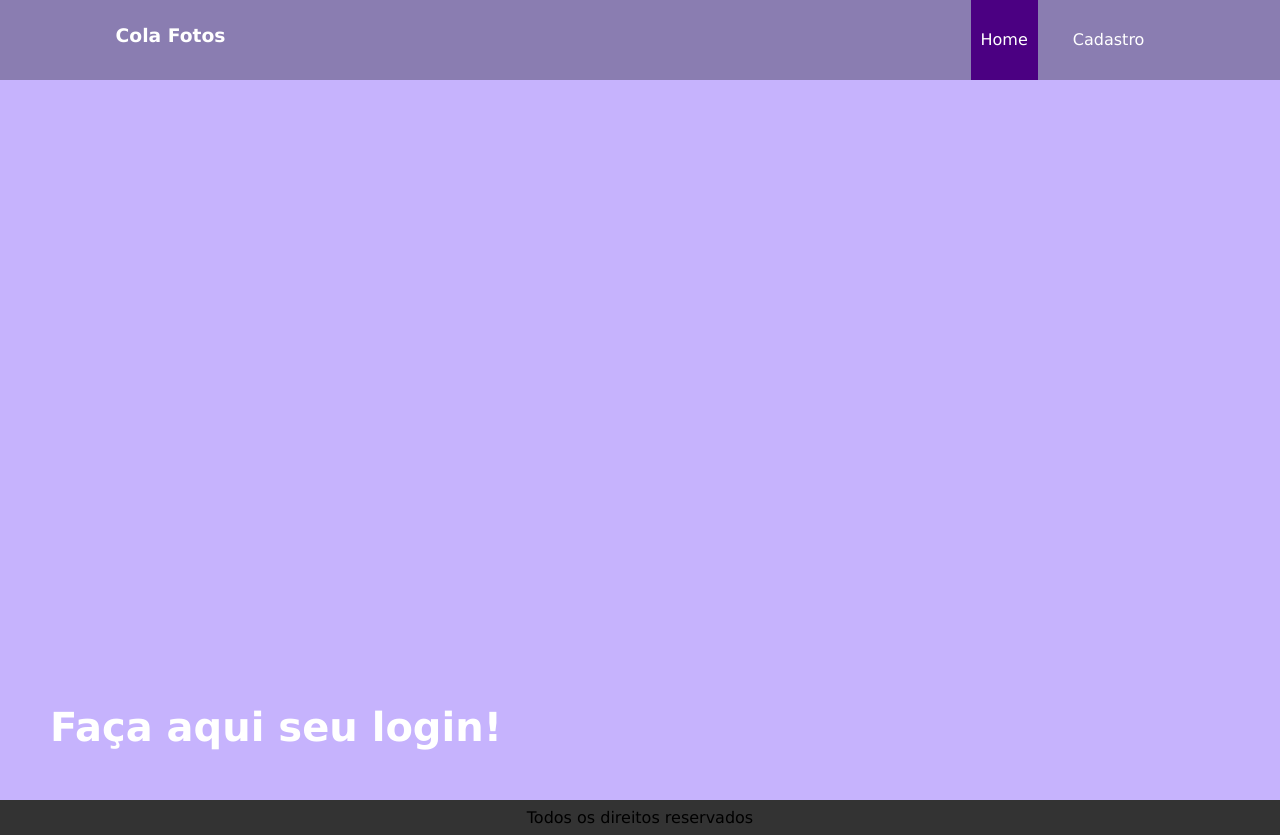
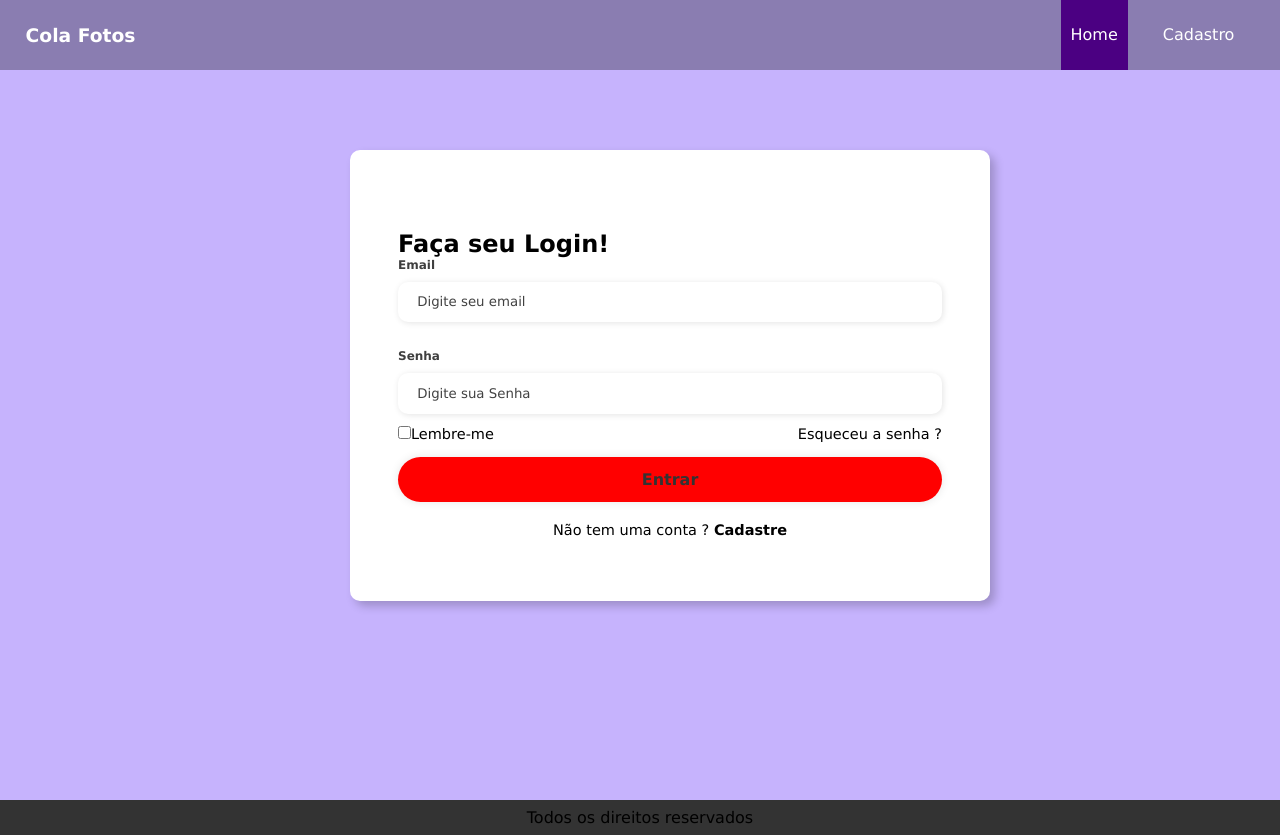
Before and after one commit to Souzatitan/Cola-o-Fotos, a plain HTML site: page templates/Login/login.html in a window 1280 px wide. Drawn offline with Linux system fonts and the light colour scheme.

Commit message:
alteracoes

```diff
--- a/templates/Cadastro/css/estilo.css
+++ b/templates/Cadastro/css/estilo.css
@@ -6,7 +6,7 @@
 }
 
 .center{
-	max-width: 1100px;
+	width:100%;
 	padding:0 2%;
 	display: flex;
 	justify-content: center;
@@ -15,7 +15,7 @@
 
 header{
 	background-color: rgba(0, 0, 0, 0.3);
-	height:80px;
+	height:70px;
 }
 
 .logo{
@@ -37,7 +37,7 @@ header{
 	margin:0 10px;
 	text-decoration: none;
 	padding:0 10px;
-	line-height:80px;
+	line-height:70px;
 	transition: 0.8s;
 }
 
@@ -54,19 +54,6 @@ section.main{
 	background-position: center;
 
 }
-
-.text-chamada{
-	color:white;
-	position: absolute;
-	bottom: 50px;
-	left: 50px;
-
-}
-
-.text-chamada h1{
-	font-size: 40px;
-}
-
 
 .form {
 	margin-left: 350px;
--- a/templates/Login/css/estilo.css
+++ b/templates/Login/css/estilo.css
@@ -6,15 +6,16 @@
 }
 
 .center{
-	max-width: 1100px;
+	width: 100%;
 	padding:0 2%;
 	display: flex;
+	justify-content: center;
 	margin:0 auto;
 }
 
 header{
 	background-color: rgba(0, 0, 0, 0.3);
-	height:80px;
+	height:70px;
 }
 
 .logo{
@@ -36,7 +37,7 @@ header{
 	margin:0 10px;
 	text-decoration: none;
 	padding:0 10px;
-	line-height:80px;
+	line-height:70px;
 	transition: 0.8s;
 }
 
@@ -54,59 +55,123 @@ section.main{
 
 }
 
-.text-chamada{
-	color:white;
-	position: absolute;
-	bottom: 50px;
-	left: 50px;
+.form {
+	margin-left: 350px;
+	margin-top: 80px;
+    width: 50%;
+    display: flex;
+    justify-content: center;
+    flex-direction: column;
+    background-color: white;
+    padding: 3rem;
+    box-shadow: 5px 5px 10px rgba(0,0,0, .212);
+    border-radius: 10px;
 
 }
 
-.text-chamada h1{
-	font-size: 40px;
+.form-header {
+    margin-top: 2rem;
+    display: flex;
+    justify-content: space-between;
 }
 
-section.Heróis{
-	background-color:#708090;
-	padding:20px 0;
-	text-align: center;
-	color: white;
+.input-group {
+
+    display: flex;
+    flex-wrap: wrap;
+    justify-content: space-between;
+    padding: 1rem 0;
+
 }
 
-section.Heróis h3{
-	text-transform: uppercase;
+.input-box {
+	margin-bottom: 2rem;
+    display: flex;
+    flex-direction: column;
+    margin-bottom: 1.1rem;
 }
 
-.produt-single{
-	text-align: left;
+.input-box input {
+    margin: 0.6rem 0;
+    padding: 0.8rem 1.2rem;
+    border: none;
+    border-radius: 10px;
+    box-shadow: 1px 1px 6px #0000001c;
 }
 
-.produto-container{
-	width:100%;
-	justify-content: space-around;
+.input-box input:hover {
+    background-color: #eeeeee75;
+
 }
 
-.produt-single{
-	width: 100%;
-	margin:0 10px;
+.input-box input:focus-visible{
+    outline: 1px solid blueviolet;
+
 }
 
-.produt-single h3{
-	text-align: center;
-	background-color: #ec4141;
-	border:1px solid white;
-	padding: 8px;
+.input-box label {
+    font-size: 0.75rem;
+    font-weight: 600;
+    color: #000000c0;
 }
 
-.produt-single p{
-	background-color: white;
-	padding: 8px;
-	color: black;
+.input-box input::placeholder {
+    color: #000000be;
 }
-.produt-single img{
-	width: 100%;
-	display: block;
+
+.Lembrar{
+    display: flex;
+    justify-content: space-between;
+    font-size: 14.5px;
+    margin: -15px 0 15px;
 }
+
+.Lembrar label input {
+    accent-color:#000;
+    text-decoration: none;
+}
+.Lembrar a{
+    color:black;
+    text-decoration: none;
+}
+
+.Lembrar a:hover{
+    text-decoration: underline;
+}
+
+.btn {
+    width: 100%;
+    height: 45px;
+    background:red;
+    border: none;
+    outline: none;
+    border-radius: 40px;
+    box-shadow: 0 0 10px rgba(0,0,0,.1);
+    cursor: pointer;
+    font-size: 16px;
+    color:#333;
+    font-weight: 600;
+}
+
+.btn:hover{
+    color:blue;
+}
+.register-link {
+    font-size: 14.5px;
+    text-align: center;
+    margin: 20px 0 15px;
+}
+
+.register-link p a {
+    color:black;
+    text-decoration: none;
+    font-weight: 600;
+}
+
+.register-link p a:hover {
+    text-decoration: underline;
+}
+
 
 footer{
 	background-color: #333;
--- a/templates/Login/login.html
+++ b/templates/Login/login.html
@@ -24,7 +24,36 @@
 				</div>
 			</div><!--center-->
 		</header>
-<div class="text-chamada"><h1>Faça aqui seu login!</h1></div>
+
+		<div class="form">
+			<form action="#">
+				<div class="form-header"></div>
+					<div class="title">
+						<h1>Faça seu Login!</h1>
+					</div>
+
+					<div class="input-box">
+						<label for="email">Email</label>
+						<input id="email" type="email" name="email" placeholder="Digite seu email" required>
+					</div>
+
+					<div class="input-box">
+						<label for="password">Senha</label>
+						<input id="password" type="password" name="password" placeholder="Digite sua Senha" required>
+					</div>
+
+					<div class="Lembrar">
+						<label><input type="checkbox">Lembre-me</label>
+						<a href="#"> Esqueceu a senha ?</a>
+					</div>
+
+					<button type="submit" class="btn">Entrar</button>
+
+					<div class="register-link">
+						<p>Não tem uma conta ? <a href="../Cadastro/cadastro.html">Cadastre</a></p>
+
+					</div>
+
 	</section>
 
 
--- a/templates/css/estilo.css
+++ b/templates/css/estilo.css
@@ -6,7 +6,7 @@
 }
 
 .center{
-	max-width: 1100px;
+	width:100%;
 	padding:0 2%;
 	display: flex;
 	margin:0 auto;
@@ -14,7 +14,7 @@
 
 header{
 	background-color: rgba(0, 0, 0, 0.3);
-	height:80px;
+	height:70px;
 }
 
 .logo{
@@ -36,7 +36,7 @@ header{
 	margin:0 10px;
 	text-decoration: none;
 	padding:0 10px;
-	line-height:80px;
+	line-height:70px;
 	transition: 0.8s;
 }
 
@@ -55,7 +55,8 @@ section.main{
 }
 
 .text-chamada{
-	font-size: 56px;
+	width: 80%;
+	font-size: 52px;
 	color:black;
 	position: absolute;
 	bottom: 100px;
@@ -68,48 +69,15 @@ section.main{
 	color: #ec4141;
 }
 
-section.Heróis{
-	background-color:#708090;
-	padding:20px 0;
-	text-align: center;
-	color: white;
+.img{
+	width: 80%;
+	color:black;
+	position: absolute;
+	bottom: 30px;
+	right: -200px;
+	transform: scale(0.6);
+
 }
-
-section.Heróis h3{
-	text-transform: uppercase;
-}
-
-.produt-single{
-	text-align: left;
-}
-
-.produto-container{
-	width:100%;
-	justify-content: space-around;
-}
-
-.produt-single{
-	width: 100%;
-	margin:0 10px;
-}
-
-.produt-single h3{
-	text-align: center;
-	background-color: #ec4141;
-	border:1px solid white;
-	padding: 8px;
-}
-
-.produt-single p{
-	background-color: white;
-	padding: 8px;
-	color: black;
-}
-.produt-single img{
-	width: 100%;
-	display: block;
-}
-
 footer{
 	background-color: #333;
 	text-align: center;
```
Also changed, not shown: templates/index.html (+6 -5 lines). Lines whose indentation alone changed are shown as unchanged.
